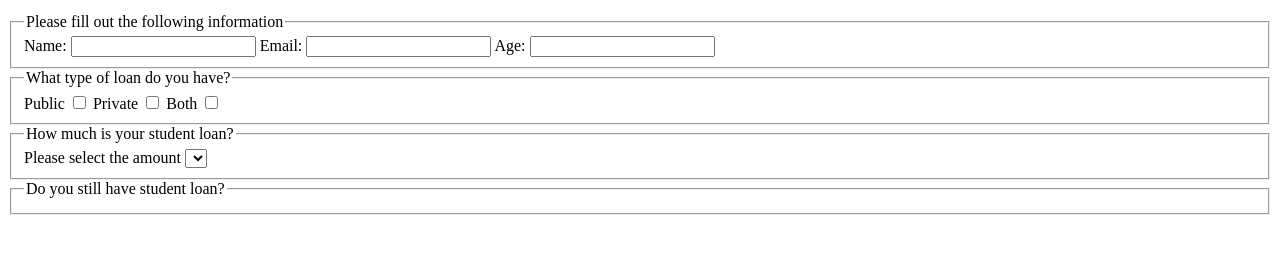
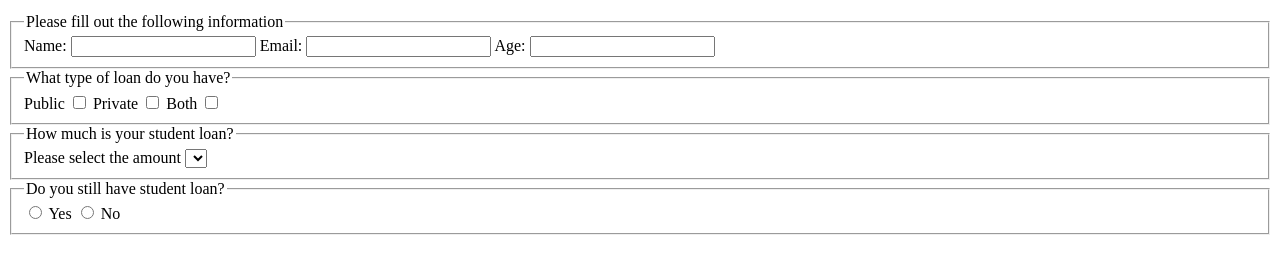
Before and after one commit to StudentCZ/Misc-Projects, a plain HTML site: page survey.html in a window 1280 px wide. Shown: the part 101-374 px from the top of the page. Drawn offline with Linux system fonts and the light colour scheme.

Commit message:
added 2 radio buttons

```diff
--- a/survey.html
+++ b/survey.html
@@ -42,6 +42,8 @@
         </fieldset>
         <fieldset>
           <legend>Do you still have student loan?</legend>
+          <label><input type="radio" /> Yes </label>
+          <label><input type="radio" /> No </label>
         </fieldset>
       </form>
     </main>
```
